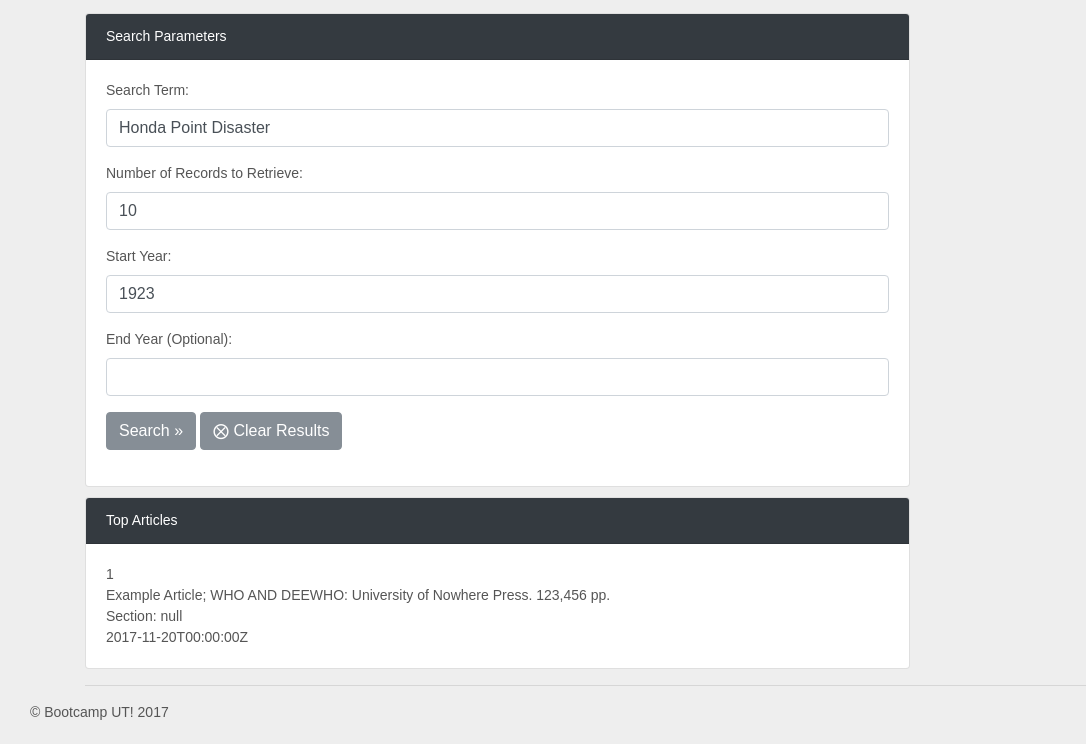
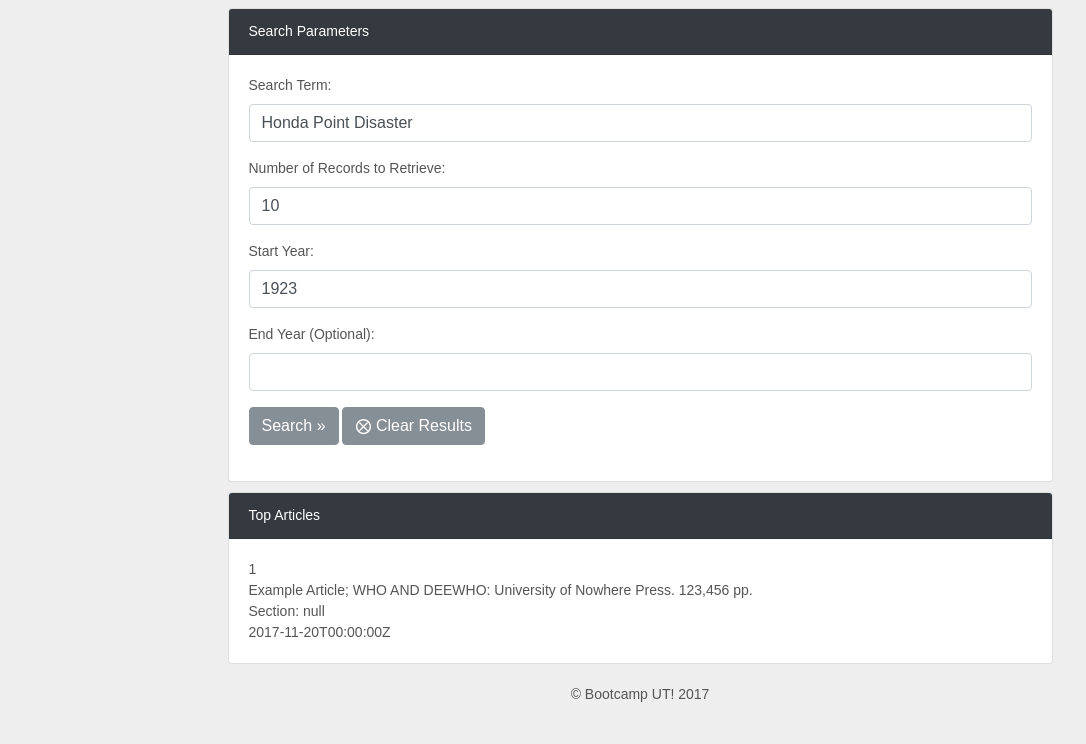
Before and after one commit to jdvera/NYTSearch, a plain HTML site: page index.html in a window 1280 px wide. Shown: the part 126-870 px from the top of the page, without its empty margins (0-1086 px from the left). Drawn offline with Linux system fonts and the light colour scheme.

Commit message:
Add files via upload

```diff
--- a/index.html
+++ b/index.html
@@ -3,8 +3,6 @@
   <head>
     <meta charset="utf-8">
     <meta name="viewport" content="width=device-width, initial-scale=1, shrink-to-fit=no">
-    <meta name="description" content="">
-    <meta name="author" content="">
 
     <title>NY Times Article Search</title>
     <link rel="stylesheet" href="bootstrap.min.css">
@@ -15,7 +13,7 @@
 
     <main role="main" class="container">
       <div class="row">
-        <div class="col-9">
+        <div class="col-md-9 col-centered">
 
           <div class="row">
             <div class="col-12">
@@ -53,8 +51,8 @@
                     <input id="pEnd" class="form-control mr-sm-2" type="text">
                   </p>
                   <p>
-                    <input id="bSearch" class="btn btn-secondary" type="button" value="Search &raquo;">
-                    <input id="bReset" class="btn btn-secondary" type="reset" value="&xotime; Clear Results">
+                    <input id="bSearch" class="btn btn-secondary" style="cursor: pointer;" type="button" value="Search &raquo;">
+                    <input id="bReset" class="btn btn-secondary" style="cursor: pointer;" type="reset" value="&xotime; Clear Results">
                   </p>
                 </form>
                 </div>
@@ -88,13 +86,10 @@
 
         </div>
       </div>
-
-      <hr>
-
     </main>
 
     <footer>
-      <p>&copy; Bootcamp UT! 2017</p>
+      <p style="text-align: center;">&copy; Bootcamp UT! 2017</p>
     </footer>
 
   </body>
--- a/style.css
+++ b/style.css
@@ -1,15 +1,18 @@
-/*
- * Style tweaks
- * --------------------------------------------------
- */
 html,
 body {
-  overflow-x: hidden; /* Prevent scroll on narrow devices */
+  overflow-x: hidden;
 }
 body {
-  padding: 5px 30px 5px 30px;
+  /*padding: 5px 30px 5px 30px;*/
   font-family: 'Arial', 'Helvetica Neue', Helvetica, sans-serif;
   font-size: 14px;
   background: #eeeeee;
   color: #555555;
 }
+footer {
+  padding: 20px;
+}
+.col-centered{
+  float: none;
+  margin: 0 auto;
+}
```
